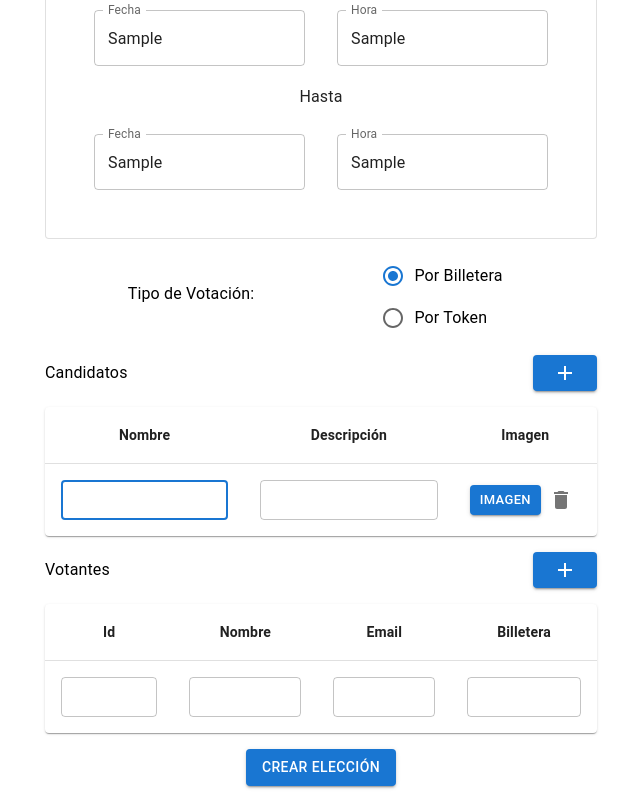
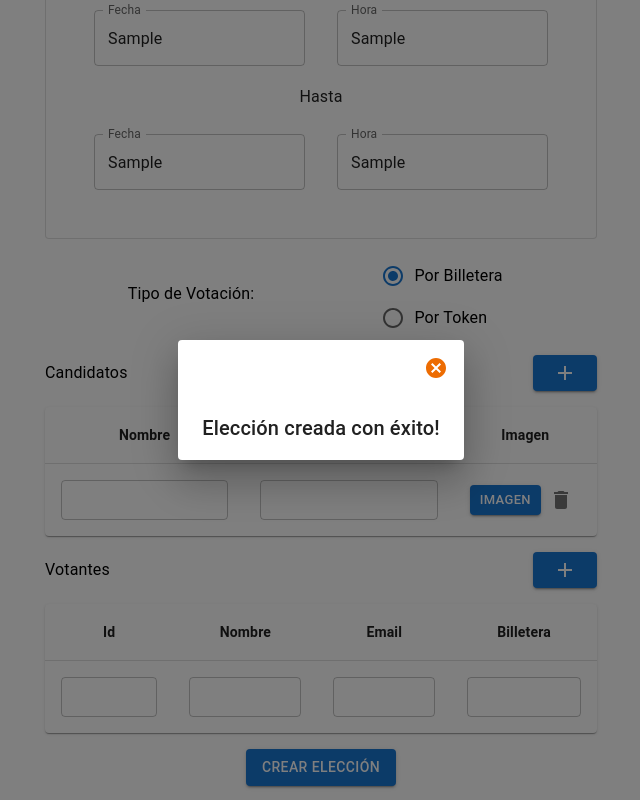
Before and after one commit to joacoabregu/soft-system, a React (Create React App) app: page / in a window 1280 px wide. Both pictures are taken after typing "Sample", "Sample", "Sample", "Sample", "Sample", "Sample" into the empty fields and a click on the button "CREAR ELECCIÓN". Shown: the part 448-1248 px from the top of the page, without its empty margins (319-959 px from the left). Built offline with nearby package versions, Linux system fonts and the light colour scheme.

Commit message:
initial commit

```diff
--- /dev/null
+++ b/src/components/Dialog.tsx
@@ -0,0 +1,32 @@
+import * as React from "react";
+import Dialog from "@mui/material/Dialog";
+import DialogActions from "@mui/material/DialogActions";
+import DialogTitle from "@mui/material/DialogTitle";
+import IconButton from "@mui/material/IconButton";
+import CancelIcon from "@mui/icons-material/Cancel";
+import {DialogProps} from "../types/interfaces"
+
+
+export default function AlertDialog({ open, setDialog }: DialogProps) {
+  const handleClose = () => {
+    setDialog(false);
+  };
+
+  return (
+    <Dialog
+      open={open}
+      onClose={handleClose}
+      aria-labelledby="alert-dialog-title"
+      aria-describedby="alert-dialog-description"
+    >
+      <DialogActions>
+        <IconButton onClick={handleClose} autoFocus aria-label="close">
+          <CancelIcon color="warning" />
+        </IconButton>
+      </DialogActions>
+      <DialogTitle id="alert-dialog-title">
+        {"Elección creada con éxito!"}
+      </DialogTitle>
+    </Dialog>
+  );
+}
--- a/src/screens/Election.tsx
+++ b/src/screens/Election.tsx
@@ -8,17 +8,25 @@ import Grid from "@mui/material/Grid";
 import Button from "@mui/material/Button";
 import Container from "@mui/material/Container";
 import FormTable from "../components/FormTable";
+import Dialog from "../components/Dialog"
 import { useForm, Controller, SubmitHandler } from "react-hook-form";
 import { FormInput, TableContextValue } from "../types/interfaces";
 import TextInput from "../components/TextInput";
 import { FormContext } from "../context/FormContext";
 import { TableContext } from "../context/TableContext";
 
+
 function Election() {
   const { control, handleSubmit, register, resetField } = useForm<FormInput>();
   const onSubmit: SubmitHandler<FormInput> = (data) => {
     console.log(data);
   };
+
+  const [openDialog, setOpenDialog] = React.useState(false);
+  const handleOpenDialog = () => {
+    setOpenDialog(true);
+  };
+
 
   const [rowsCandidates, setRowsCandidates] = React.useState<number>(1);
   const [rowsVoters, setRowsVoters] = React.useState<number>(1);
@@ -172,10 +180,12 @@ function Election() {
             <Button
               variant="contained"
               type="submit"
+              onClick={handleOpenDialog}
               sx={{ marginBottom: "1em" }}
             >
               Crear elección
             </Button>
+            <Dialog open={openDialog} setDialog={setOpenDialog} />
           </form>
         </Grid>
       </FormContext.Provider>
--- a/src/types/interfaces.ts
+++ b/src/types/interfaces.ts
@@ -53,3 +53,8 @@ export interface TableCellImageProps {
   column: "image";
   index: number;
 }
+
+export interface DialogProps {
+  open: boolean;
+  setDialog: React.Dispatch<React.SetStateAction<boolean>>;
+}
```
